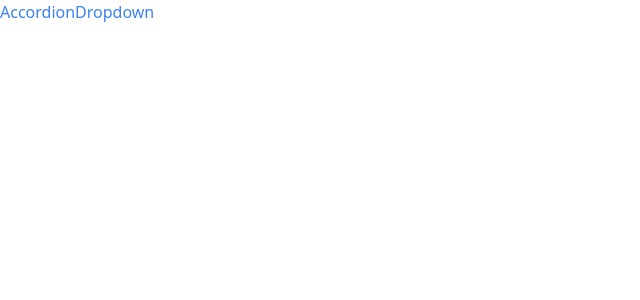
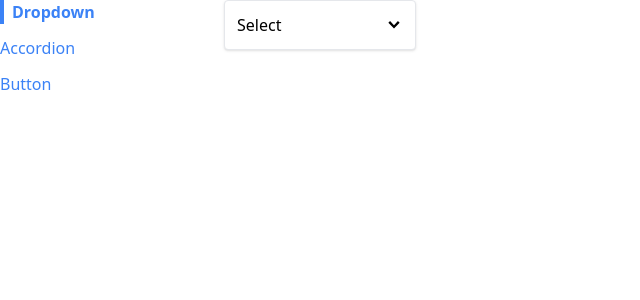
Before and after one commit to junior-escjr/reactEstudo, a React (Create React App) app in the folder comps/: page / in a window 1280 px wide. Shown: the top 300 px of the page, without its empty margins (0-640 px from the left). Built offline with nearby package versions, Linux system fonts and the light colour scheme.

Commit message:
implementado sistema de rotas

```diff
--- a/comps/src/App.js
+++ b/comps/src/App.js
@@ -1,19 +1,24 @@
-import Link from "./components/Link";
 import Route from "./components/Route";
+import Sidebar from "./components/Sidebar";
 import DropdownPage from "./pages/DropdownPage";
 import AccordionPage from "./pages/AccordionPage";
+import ButtonPage from "./pages/ButtonPage";
 
 const App = () => {
-    return <div>
-        <Link to="/accordion">Accordion</Link>
-        <Link to="/dropdown">Dropdown</Link>
+    return <div className="flex flex-wrap gap-4 min-h-screen">
+        <Sidebar />
 
-        <Route path="/accordion">
-            <AccordionPage />
-        </Route>
-        <Route path="/dropdown">
-            <DropdownPage />
-        </Route>
+        <div className="flex-1">
+            <Route path="/accordion">
+                <AccordionPage />
+            </Route>
+            <Route path="/">
+                <DropdownPage />
+            </Route>
+            <Route path="/button">
+                <ButtonPage />
+            </Route>
+        </div>
     </div>;
 }
 
--- a/comps/src/components/Link.js
+++ b/comps/src/components/Link.js
@@ -1,10 +1,14 @@
 import classNames from "classnames";
 import useNavigation from '../hooks/use-navigation';
 
-const Link = ({ to, children }) => {
-    const { navigate } = useNavigation();
+const Link = ({ to, children, className, activeClassName }) => {
+    const { navigate, currentPath } = useNavigation();
 
-    const classes = classNames('text-blue-500');
+    const classes = classNames(
+        'text-blue-500',
+        className,
+        currentPath === to && activeClassName
+    );
 
     const handleClick = ( e ) => {
         // caso queira abrir em outra aba segurando o command no MAC IOS ou ctrl no WINDOWS
--- a/comps/src/components/Sidebar.js
+++ b/comps/src/components/Sidebar.js
@@ -1,7 +1,19 @@
 import Link from "./Link";
 
 const Sidebar = () => {
+    const links = [
+        {label: 'Dropdown', path: '/'},
+        {label: 'Accordion', path: '/accordion'},
+        {label: 'Button', path: '/button'},
+    ];
 
+    const renderLinks = links.map(( link ) => {
+        return <Link className="mb-3" key={link.label} to={ link.path } activeClassName="font-bold border-l-4 border-blue-500 pl-2">
+            { link.label }
+        </Link>
+    })
+
+    return <aside className="sticky top-0 overflow-y-scroll flex flex-col w-52">{ renderLinks }</aside>
 }
 
 export default Sidebar;
```
